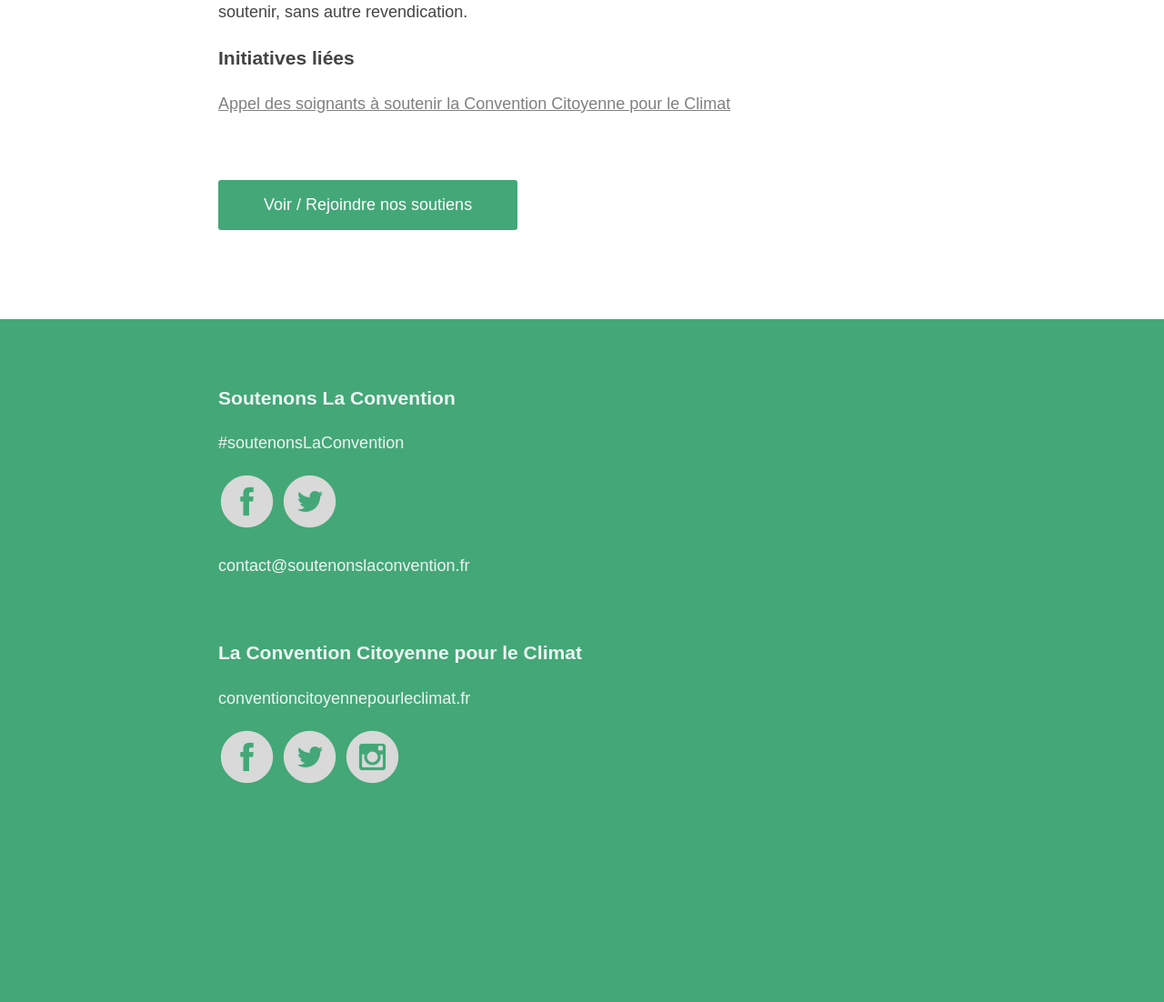
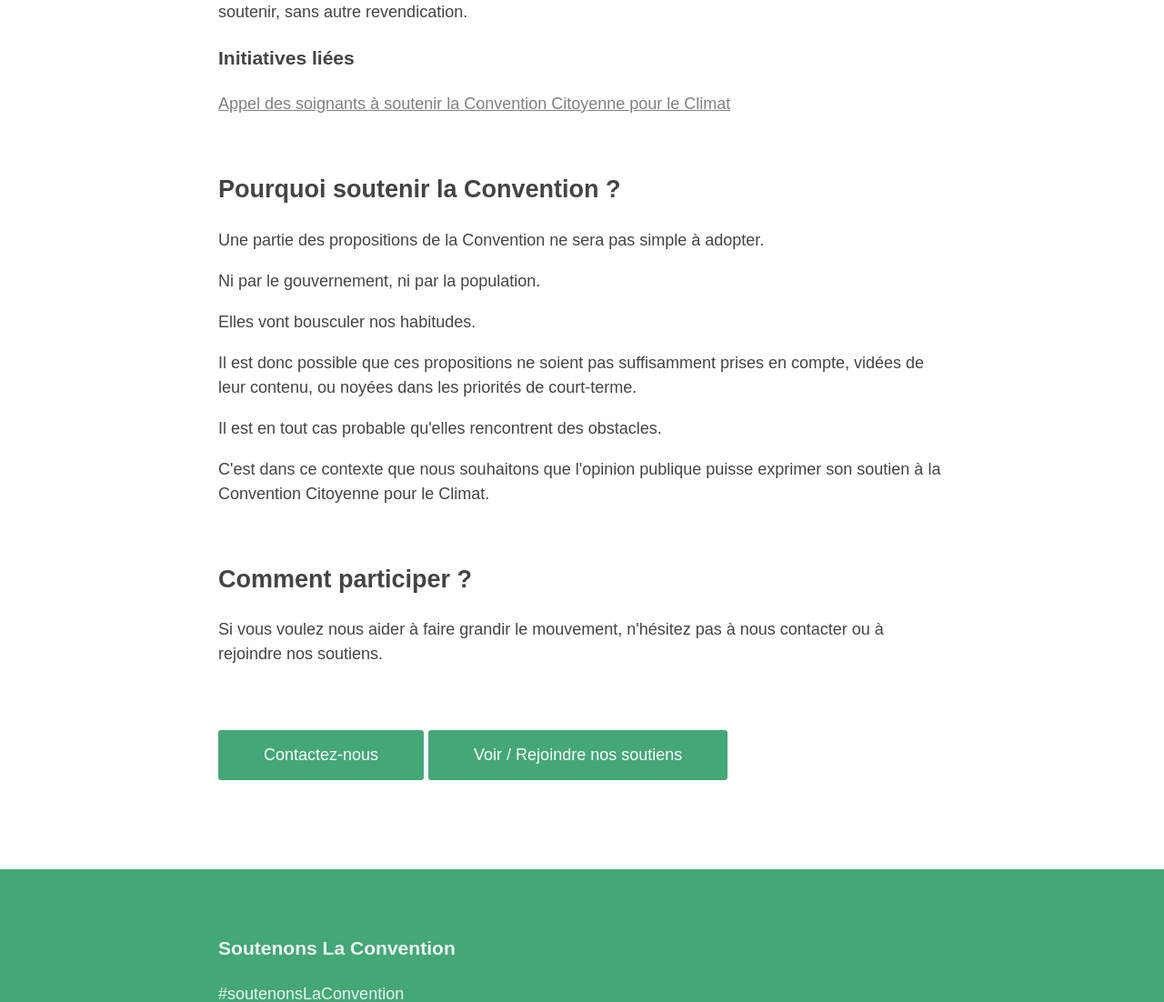
Before and after one commit to hellomedia/soutenonslaconvention, a Symfony app: template templates/default/about.html.twig in a window 1280 px wide. Shown: the part 761-1863 px from the top of the page at 91% size. Before the commit the page ends 1623 px from the top, so only its background shows below. Run offline with Twig, Linux system fonts and the light colour scheme; the template is opened without the code that fills it, so the values that code supplies are empty; some libraries are stand-ins or nearby versions.

Commit message:
add section "why"

```diff
--- a/templates/default/about.html.twig
+++ b/templates/default/about.html.twig
@@ -32,7 +32,44 @@
         <a target="_blank" href="{{ asset('pdf/appel-soigants.pdf') }}">Appel des soignants à soutenir la Convention Citoyenne pour le Climat</a>
     </p>
 
+
+    <h2 style="margin-top: 60px;">Pourquoi soutenir la Convention ?</h2>
+    <p>
+        Une partie des propositions de la Convention
+        ne sera pas simple à adopter.
+    </p>
+    <p>
+        Ni par le gouvernement, ni par la population.
+    </p>
+    <p>
+        Elles vont bousculer nos habitudes.
+    </p>
+    <p>
+        Il est donc possible que ces propositions ne soient pas suffisamment
+        prises en compte, vidées de leur contenu, ou noyées dans les priorités
+        de court-terme.
+    </p>
+    <p>
+        Il est en tout cas probable qu'elles
+        rencontrent des obstacles.
+    </p>
+    <p>
+        C'est dans ce contexte que nous souhaitons que l'opinion publique puisse
+        exprimer son soutien à la Convention Citoyenne pour le Climat.
+    </p>
+
+
+    <h2 style="margin-top: 60px;">Comment participer ?</h2>
+
+    <p>
+        Si vous voulez nous aider à faire grandir le mouvement,
+        n'hésitez pas à nous contacter ou à rejoindre nos soutiens.
+    </p>
+
     <p style="margin-top: 70px;">
+        <a class="btn" target="_blank" href="mailto:contact@soutenonslaconvention.fr">
+            Contactez-nous
+        </a>
         <a class="btn"  href="{{ path('soutiens') }}">
             Voir / Rejoindre nos soutiens
         </a>
```
